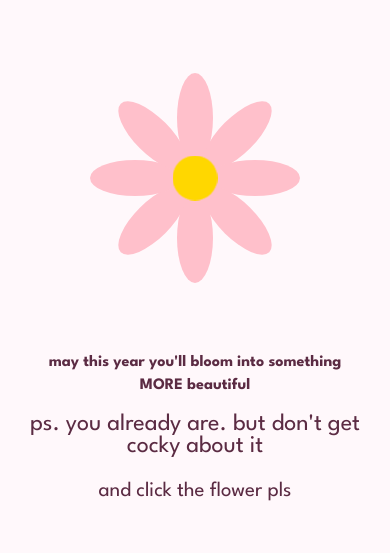
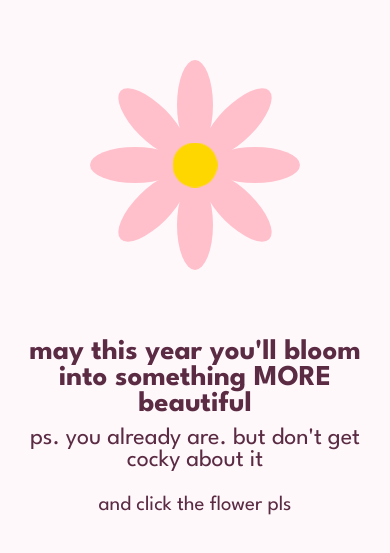
Before and after one commit to ellas42/cyrus, a plain HTML site: page flower.html in a window 390 px wide. Shown: the part 147-700 px from the top of the page. Drawn offline with Linux system fonts and the light colour scheme.

Commit message:
Update flower.css

```diff
--- a/flower.css
+++ b/flower.css
@@ -94,6 +94,7 @@ body {
 /*text*/
 .floating-text {
   margin-top: 20px;
+  margin-bottom: 10px;
   font-size: 1.8rem;
   color: #5b2b43;
   font-weight: bold;
@@ -119,21 +120,11 @@ body {
     font-family: "League Spartan", sans-serif;
 }
 
-
-@media (max-width: 768px) {
+@media (max-width: 600px) {
   .flower-wrapper {
-    max-width: 90%;
-    padding: 20px;
-  }
-
-  .floating-text {
-    font-size: 1rem;
+    max-width: 95vw;
+    width: 100%;
     padding: 0 10px;
-    line-height: 1.4;
-  }
-
-  .flower svg {
-    max-width: 85%;
-    height: auto;
+    box-sizing: border-box;
   }
 }
```
